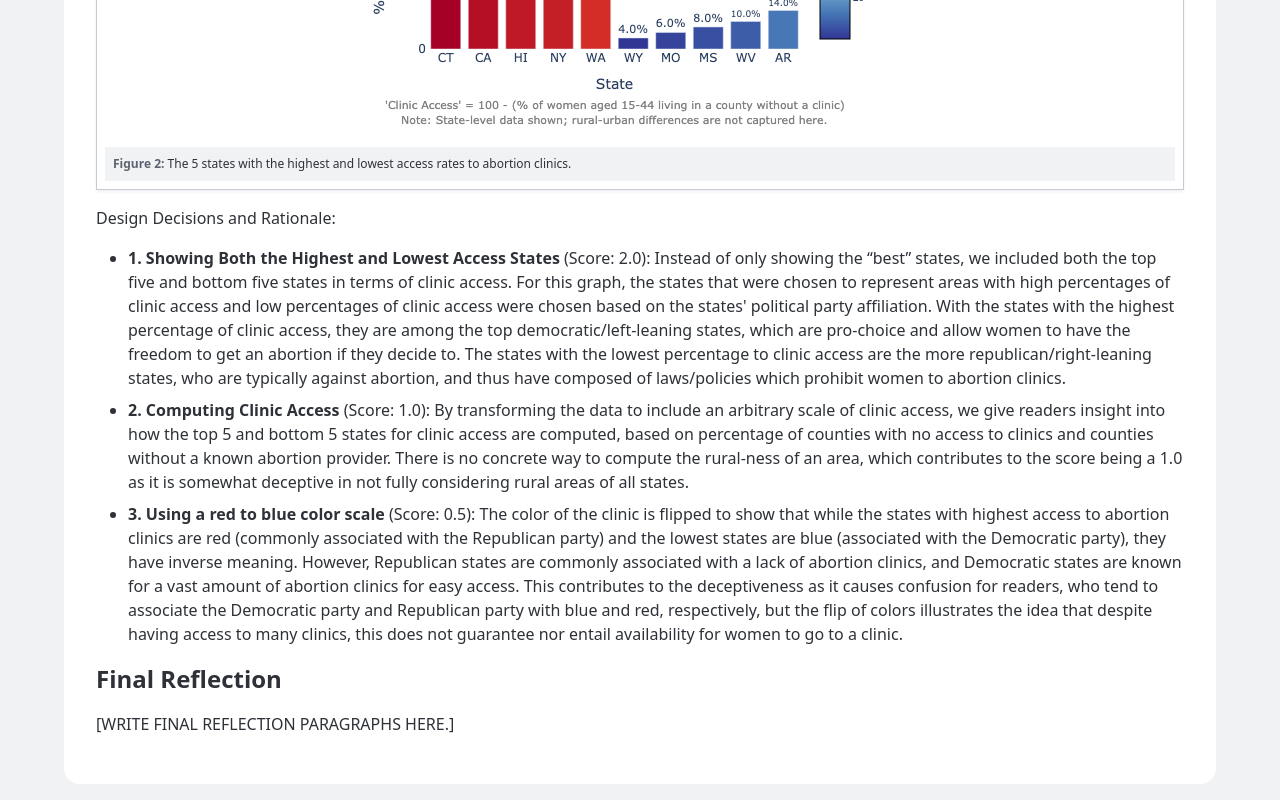
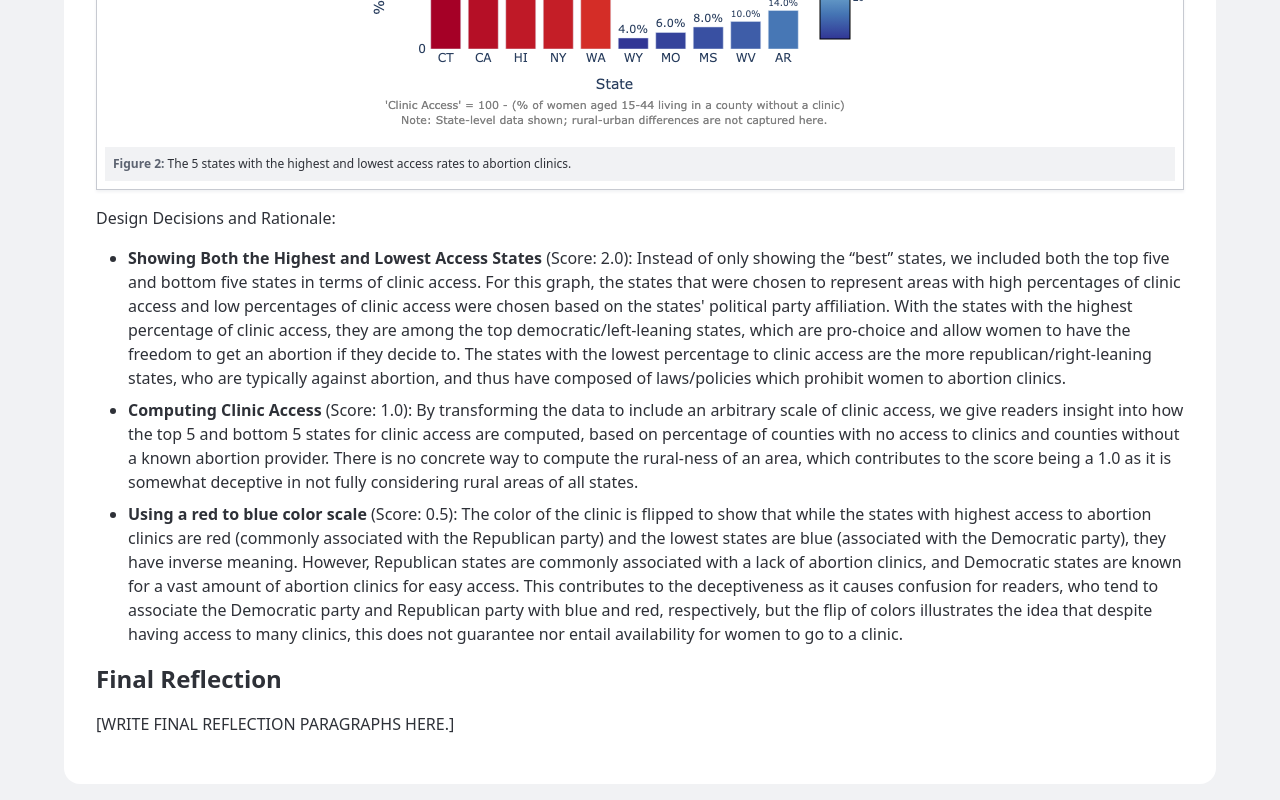
Before and after one commit to d4phan/project2_report, a plain HTML site: page index.html in a window 1280 px wide. Shown: the part 1912-2712 px from the top of the page. Drawn offline with Linux system fonts and the light colour scheme.

Commit message:
Update index.html

```diff
--- a/index.html
+++ b/index.html
@@ -199,17 +199,15 @@ html
         <p>Design Decisions and Rationale:</p>
 
         <ul>
-          <li><strong>1. Showing Both the Highest and Lowest Access States </strong>
-          (Score: 2.0): Instead of only showing the “best” states, we included both the top five and bottom five states in terms of clinic access. For this graph, the states that were chosen to represent areas with high percentages of clinic access and low percentages of clinic access were chosen based on the states' political party affiliation. With the states with the highest percentage of clinic access, they are among the top democratic/left-leaning states, which are pro-choice and allow women to have the freedom to get an abortion if they decide to. The states with the lowest percentage to clinic access are the more republican/right-leaning states, who are typically against abortion, and thus have composed of laws/policies which prohibit women to abortion clinics.
-</li>
-          <li><strong>2. Computing Clinic Access</strong>
-          (Score: 1.0): By transforming the data to include an arbitrary scale of clinic access, we give readers insight into how the top 5 and bottom 5 states for clinic access are computed, based on percentage of counties with no access to clinics and counties without a known abortion provider. There is no concrete way to compute the rural-ness of an area, which contributes to the score being a 1.0 as it is somewhat deceptive in not fully considering rural areas of all states.
-
-</li>
-          <li><strong>3. Using a red to blue color scale</strong>
-          (Score: 0.5): The color of the clinic is flipped to show that while the states with highest access to abortion clinics are red (commonly associated with the Republican party) and the lowest states are blue (associated with the Democratic party), they have inverse meaning. However, Republican states are commonly associated with a lack of abortion clinics, and Democratic states are known for a vast amount of abortion clinics for easy access. This contributes to the deceptiveness as it causes confusion for readers, who tend to associate the Democratic party and Republican party with blue and red, respectively, but the flip of colors illustrates the idea that despite having access to many clinics, this does not guarantee nor entail availability for women to go to a clinic.
-
-</li>
+          <li>
+          <strong>Showing Both the Highest and Lowest Access States </strong> (Score: 2.0): Instead of only showing the “best” states, we included both the top five and bottom five states in terms of clinic access. For this graph, the states that were chosen to represent areas with high percentages of clinic access and low percentages of clinic access were chosen based on the states' political party affiliation. With the states with the highest percentage of clinic access, they are among the top democratic/left-leaning states, which are pro-choice and allow women to have the freedom to get an abortion if they decide to. The states with the lowest percentage to clinic access are the more republican/right-leaning states, who are typically against abortion, and thus have composed of laws/policies which prohibit women to abortion clinics.
+          </li>
+          <li>
+          <strong>Computing Clinic Access</strong> (Score: 1.0): By transforming the data to include an arbitrary scale of clinic access, we give readers insight into how the top 5 and bottom 5 states for clinic access are computed, based on percentage of counties with no access to clinics and counties without a known abortion provider. There is no concrete way to compute the rural-ness of an area, which contributes to the score being a 1.0 as it is somewhat deceptive in not fully considering rural areas of all states.
+          </li>
+          <li>
+          <strong>Using a red to blue color scale</strong> (Score: 0.5): The color of the clinic is flipped to show that while the states with highest access to abortion clinics are red (commonly associated with the Republican party) and the lowest states are blue (associated with the Democratic party), they have inverse meaning. However, Republican states are commonly associated with a lack of abortion clinics, and Democratic states are known for a vast amount of abortion clinics for easy access. This contributes to the deceptiveness as it causes confusion for readers, who tend to associate the Democratic party and Republican party with blue and red, respectively, but the flip of colors illustrates the idea that despite having access to many clinics, this does not guarantee nor entail availability for women to go to a clinic.
+          </li>
         </ul>
       </section>
 
```
